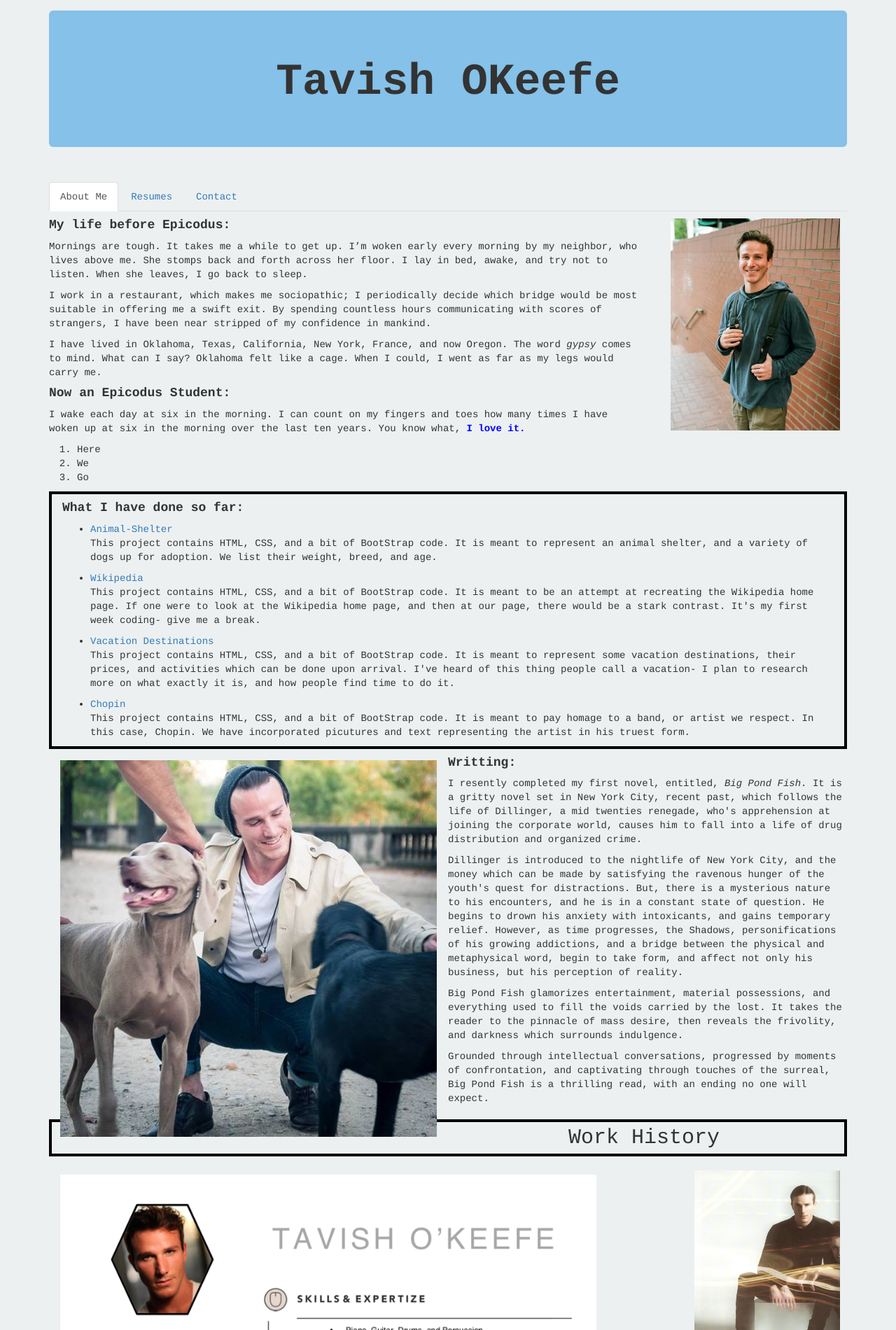
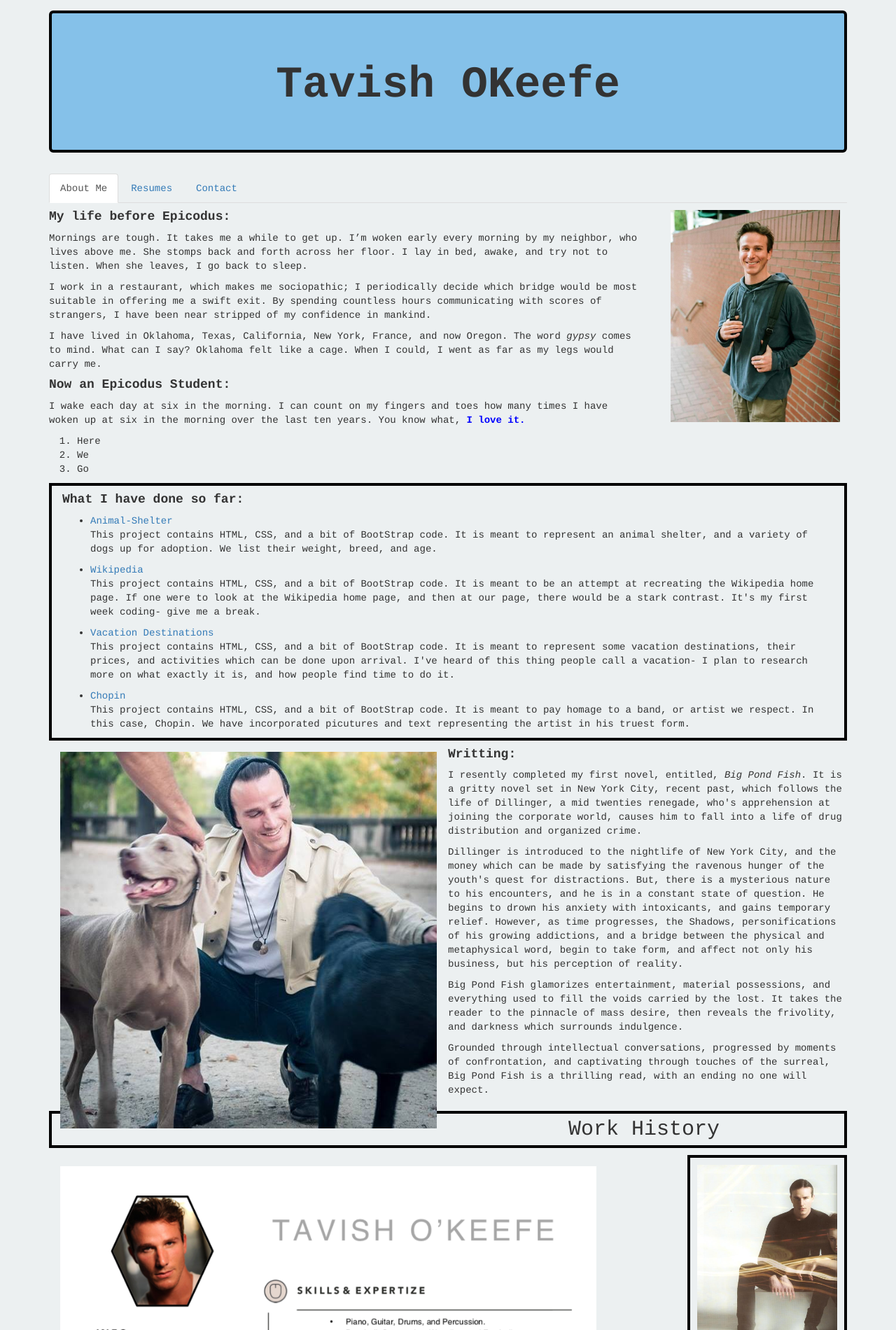
Before and after one commit to TavishOKeefe/Portfolio-Webpage, a plain HTML site: page index.html in a window 1280 px wide. Shown: the top 1900 px of the page at 70% size. Drawn offline with nearby package versions, Linux system fonts and the light colour scheme.

Commit message:
add border to jumbotron and class work img.

```diff
--- a/css/styles.css
+++ b/css/styles.css
@@ -38,6 +38,7 @@ body {
 
 .jumbotron {
   background-color:  #85C1E9;
+  border: 4px solid black;
 }
 
 .resume {
@@ -48,7 +49,8 @@ body {
 
 .work img {
   float: right;
-  width:20%
+  width: 20%;
+  border: 4px solid black;
 }
 
 .special {
```
Also changed, not shown: index.html (+2 -1 lines).
